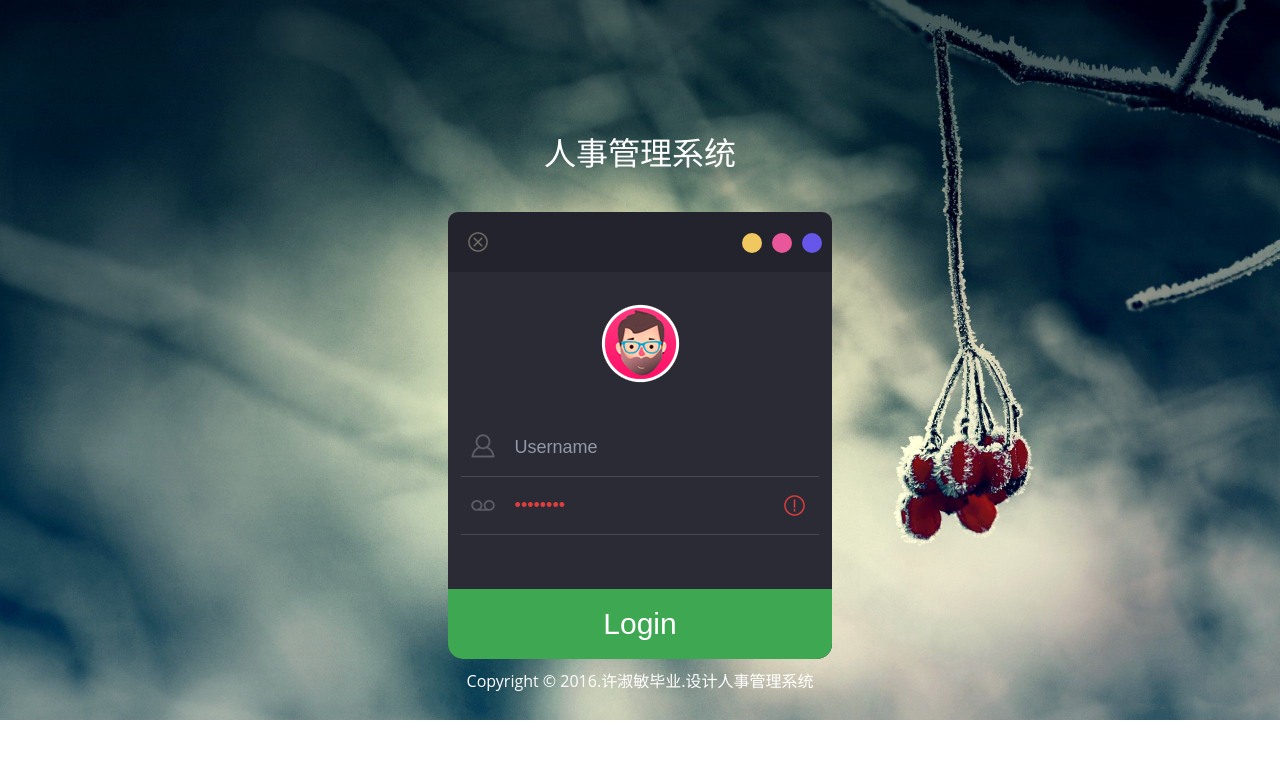
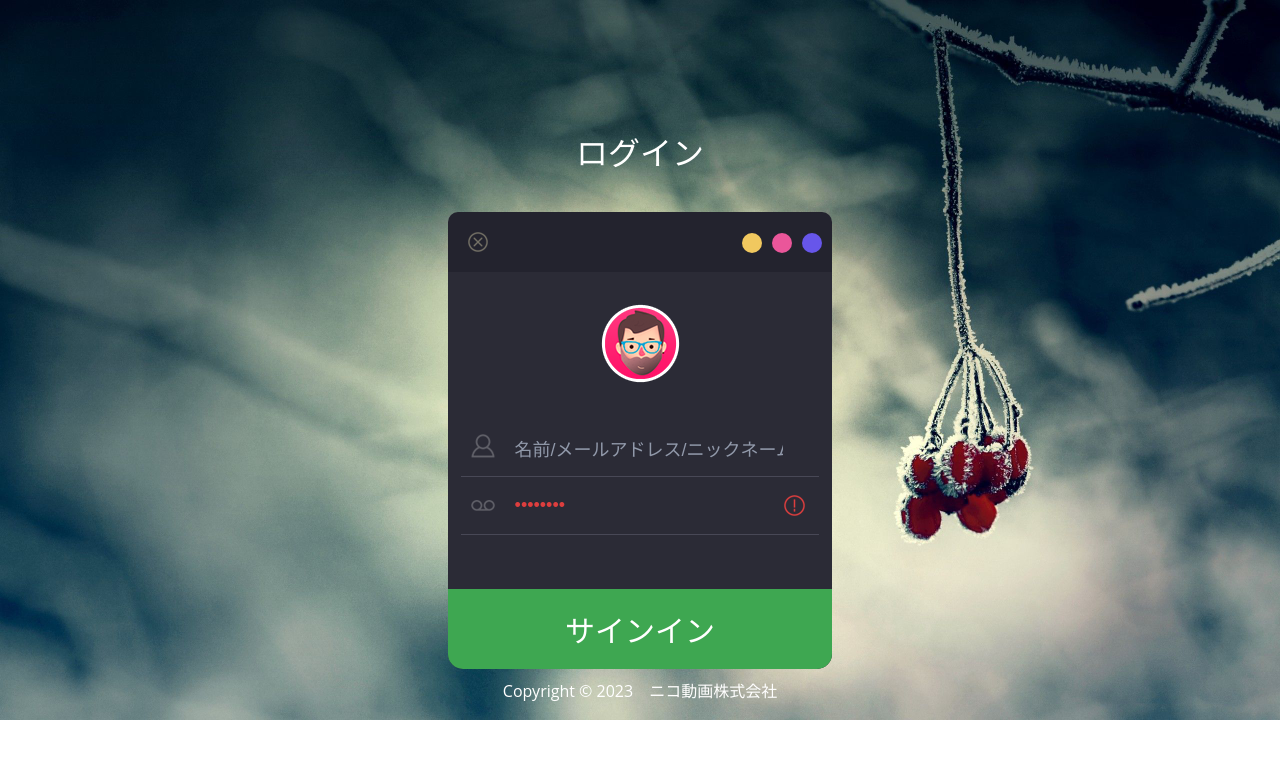
Before and after one commit to nicodouga/.cn, a plain HTML site: page index.html in a window 1280 px wide. Drawn offline with Linux system fonts and the light colour scheme.

Commit message:
Update index.html

```diff
--- a/index.html
+++ b/index.html
@@ -2,7 +2,7 @@
 <html>
 <head>
 <meta http-equiv="Content-Type" content="text/html; charset=utf-8" />
-<title>Login</title>
+<title>ログイン</title>
 <meta name="viewport" content="width=device-width, initial-scale=1">
 <script type="application/x-javascript"> addEventListener("load", function() { setTimeout(hideURLbar, 0); }, false); function hideURLbar(){ window.scrollTo(0,1); } </script>
 <meta name="keywords" content="Flat Dark Web Login Form Responsive Templates, Iphone Widget Template, Smartphone login forms,Login form, Widget Template, Responsive Templates, a Ipad 404 Templates, Flat Responsive Templates" />
@@ -22,7 +22,7 @@
 });
 </script>
 
-<h1>人事管理系统</h1>
+<h1>ログイン</h1>
 <div class="login-form">
 	<div class="close"> </div>
 	<div class="head-info">
@@ -33,13 +33,13 @@
 	<div class="clear"> </div>
 	<div class="avtar"><img src="images/avtar.png" /></div>
 	<form>
-		<input type="text" class="text" value="Username" onFocus="this.value = '';" onBlur="if (this.value == '') {this.value = 'Username';}" >
+		<input type="text" class="text" value="名前/メールアドレス/ニックネーム／電話" onFocus="this.value = '';" onBlur="if (this.value == '') {this.value = '名前/メールアドレス/ニックネーム／電話';}" >
 		<div class="key"><input type="password" value="Password" onFocus="this.value = '';" onBlur="if (this.value == '') {this.value = 'Password';}"></div>
 	</form>
-	<div class="signin"><input type="submit" value="Login" ></div>
+	<div class="signin"><input type="submit" value="サインイン" ></div>
 </div>
 <div class="copy-rights">
-	<p>Copyright &copy; 2016.许淑敏毕业.设计人事管理系统</p>
+	<p>Copyright &copy; 2023　ニコ動画株式会社</p>
 </div>
 
 </body>
```
